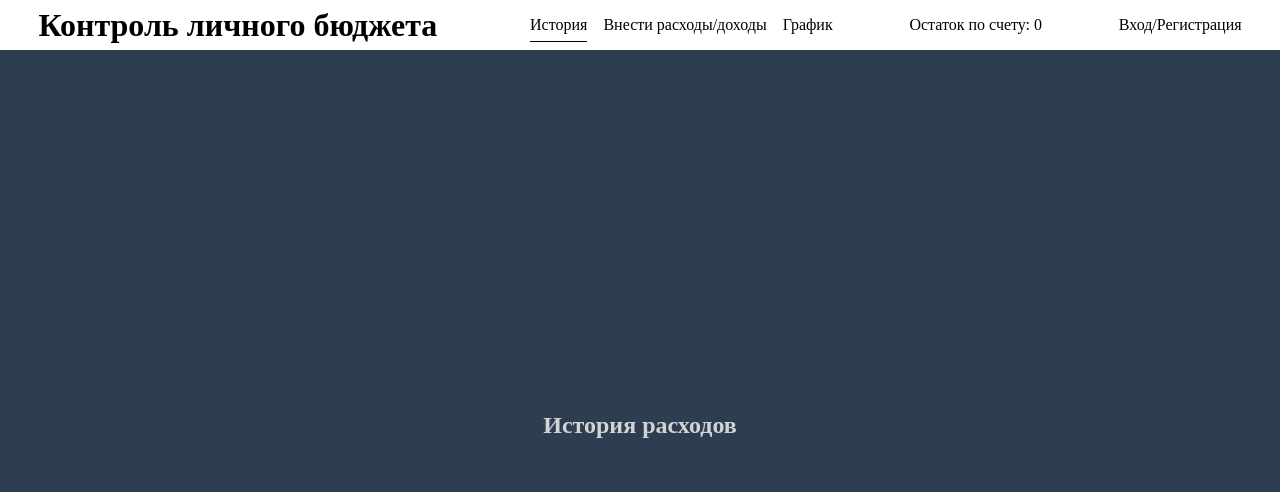
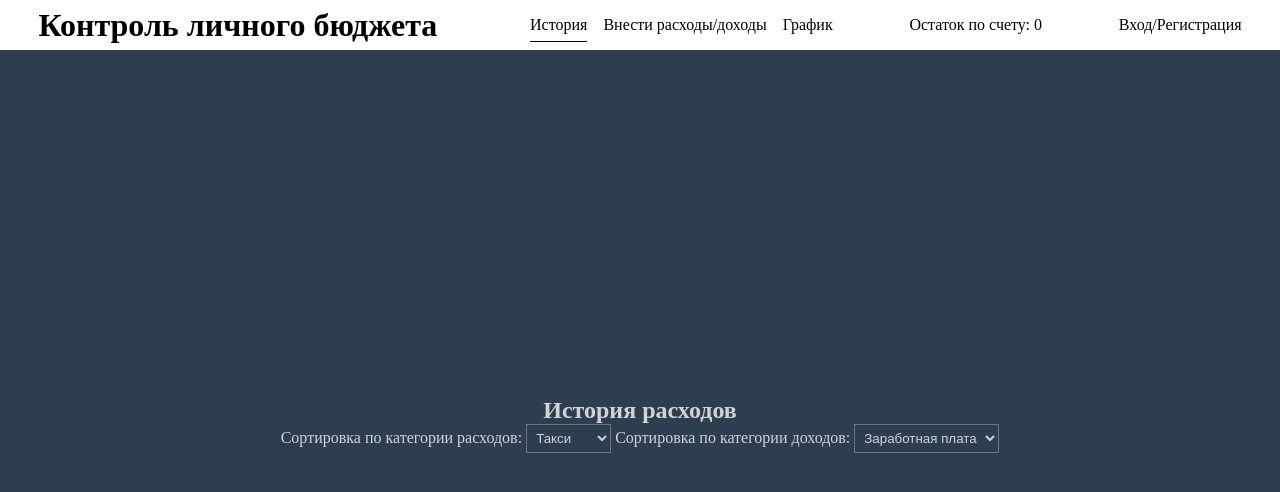
Before and after one commit to filya63/budget, a Vue app: page /history in a window 1280 px wide. Shown: the top 492 px of the page. Built offline with nearby package versions, Linux system fonts and the light colour scheme.

Commit message:
add settingsProfile, add form authantification

```diff
--- /dev/null
+++ b/src/components/Filters.vue
@@ -0,0 +1,46 @@
+<template>
+    <form class="history-filters">
+        <label class="history-filters__item">
+        Сортировка по категории расходов:
+            <select class="history-filters__item-box">
+                <option class="history-filters__item-box-options" v-for="item in categoryExpenses" :key="item.id">{{ item.name }}</option>
+            </select>
+        </label>
+        <label>
+        Сортировка по категории доходов:
+        <select class="history-filters__item-box">
+            <option class="history-filters__item-box-options" v-for="item in categoryIncome" :key="item.id">{{ item.name }}</option>
+        </select>
+        </label>
+    </form>
+</template>
+
+<script lang="ts">
+import { defineComponent, computed } from 'vue';
+import { useStore } from 'vuex';
+
+export default defineComponent({
+    setup():object {
+        const store = useStore();
+        const categoryExpenses:any = computed(():any => store.getters['settingsProfile/getCategoryExpenses']);
+        const categoryIncome:any = computed(():any => store.getters['settingsProfile/getCategoryIncome']);
+        return {
+            categoryExpenses,
+            categoryIncome
+        }
+    }
+})
+</script>
+
+<style lang="scss">
+    .history-filters__item-box {
+        outline: none;
+        cursor: pointer;
+        background: none;
+        padding: 5px;
+        color: lightgray;
+        &-option {
+            background: none;
+        }
+    }
+</style>
--- a/src/components/HistoryPage.vue
+++ b/src/components/HistoryPage.vue
@@ -1,3 +1,17 @@
 <template>
-  <h2>История расходов</h2>
+  <h2 class="history__title">История расходов</h2>
+  <Filters/>
 </template>
+<script lang="ts">
+import { defineComponent, ref } from 'vue';
+import Filters from '@/components/Filters.vue';
+
+export default defineComponent({
+  components: {
+    Filters
+  },
+  setup() {
+
+  }
+})
+</script>
--- a/src/components/SignInPage.vue
+++ b/src/components/SignInPage.vue
@@ -1,4 +1,17 @@
 <template>
   <h2>Форма авторизации</h2>
-  <router-link to="/register">Нет аккаунта? Зарегистрируй!</router-link>
+  <form autocomplete="off" class="registration">
+    <label class="registation-data">
+      Введите логин
+      <input type="text" name="login" class="registation-data__text" required>
+      <span class="registation-data__error hide">* заполни поле верно!</span>
+    </label>
+    <label class="registation-data">
+      Введите пароль
+      <input type="password" name="password" class="registation-data__text" required>
+      <span class="registation-data__error hide">* заполни поле верно!</span>
+    </label>
+    <button class="registration__btn">Авторизоваться</button>
+    <router-link to="/register">Нет аккаунта? Зарегистрируй!</router-link>
+  </form>
 </template>
--- a/src/store/index.ts
+++ b/src/store/index.ts
@@ -1,8 +1,10 @@
 import { createStore } from 'vuex'
 import auth from './auth';
+import settingsProfile from './settingsProfile';
 
 export default createStore({
   modules: {
     auth,
+    settingsProfile
   }
 })
--- /dev/null
+++ b/src/store/settingsProfile.ts
@@ -0,0 +1,26 @@
+export default {
+    namespaced: true,
+    state: {
+        categoryExpenses: [ // Категория расходов
+            { name: 'Такси', id: 1 },
+            { name: 'Питание', id: 2 },
+            { name: 'Аптеки', id: 3 }
+        ],
+        categoryIncome: [ // Категорию доходов
+            { name: 'Заработная плата', id: 1 },
+            { name: 'Наставничество', id: 2 }
+        ]
+    },
+    mutations: {
+    },
+    actions: {
+    },
+    getters: {
+        getCategoryExpenses: (state: any) => {
+            return state.categoryExpenses;
+        },
+        getCategoryIncome: (state: any) => {
+            return state.categoryIncome;
+        }
+    }
+  }
```
